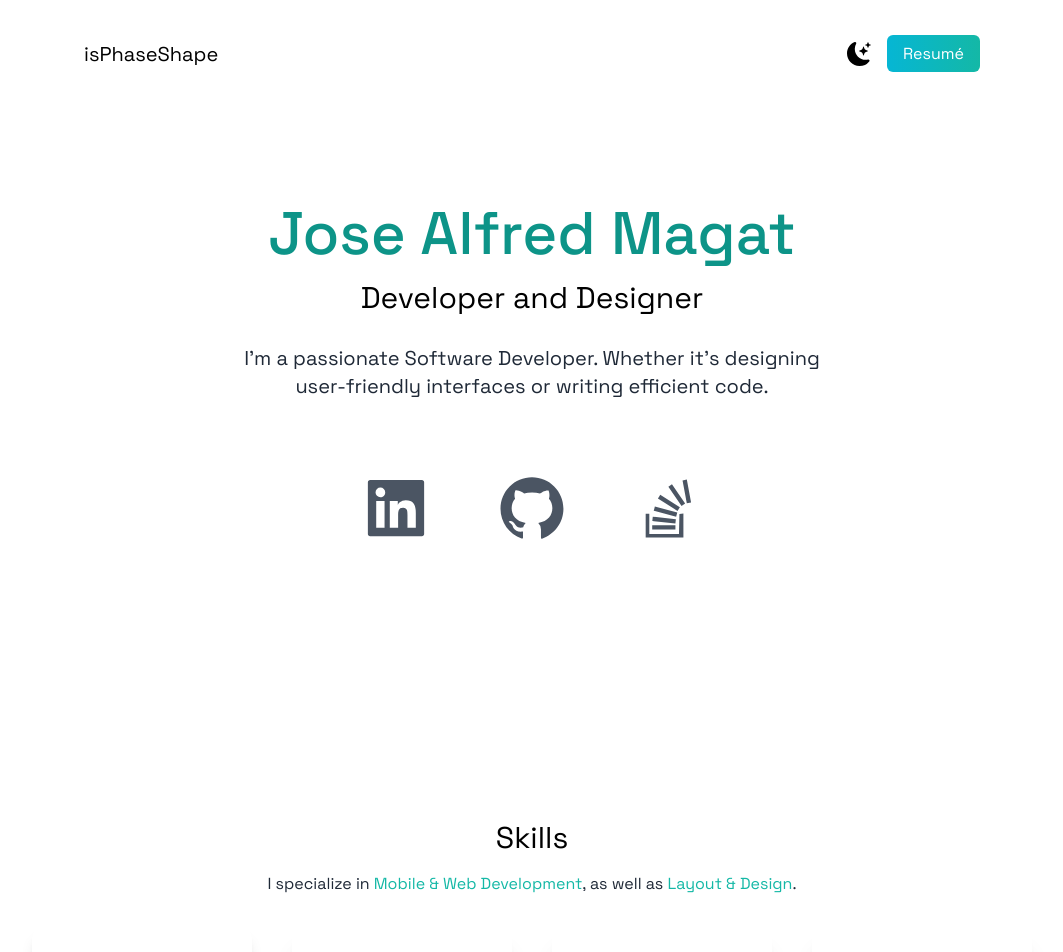
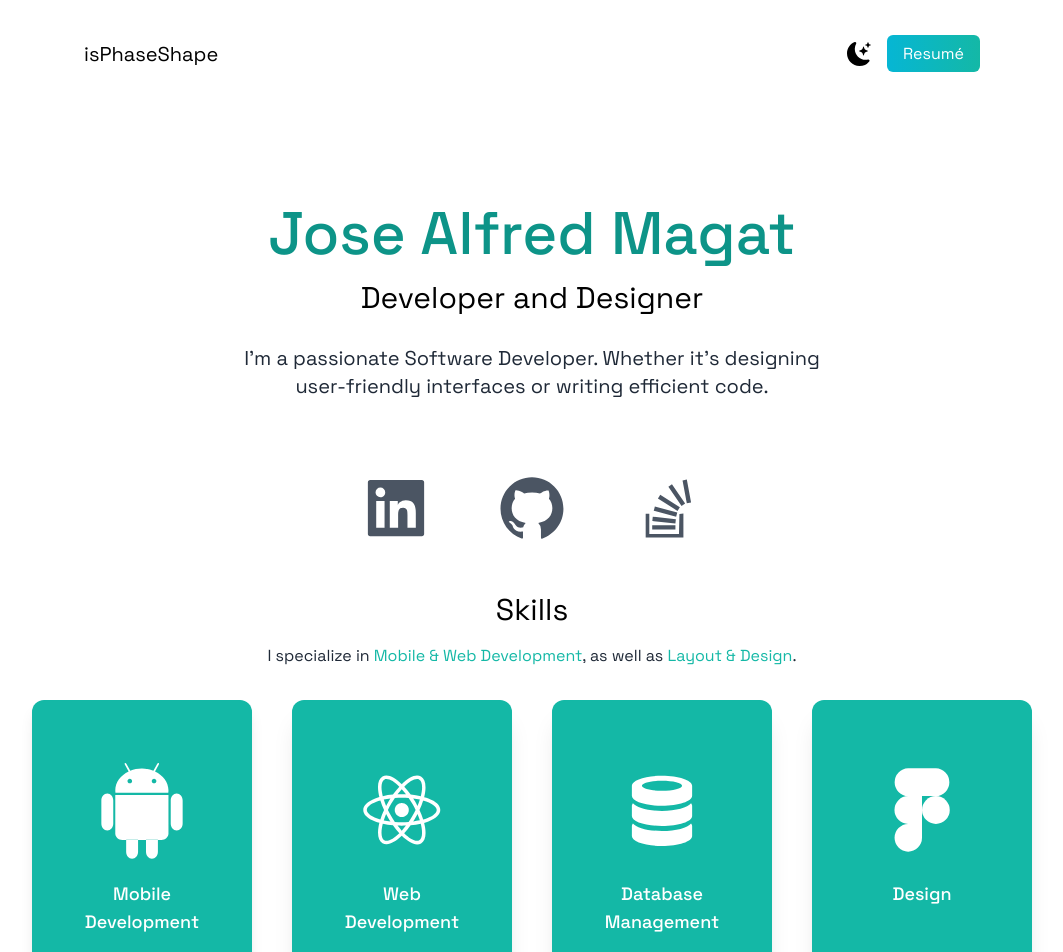
Before and after one commit to phase-sys/portfolio, a Next.js app: page / in a window 1280 px wide. Shown: the top 952 px of the page, without its empty margins (108-1171 px from the left). Built offline with nearby package versions, Linux system fonts and the light colour scheme.

Commit message:
Changed styles

```diff
--- a/src/app/page.js
+++ b/src/app/page.js
@@ -27,8 +27,8 @@ export default function Home() {
     // dark: bg - gray - 900;
     return (
         <div className={darkMode ? "dark" : ""}>
-            <main className="flex flex-col gap-4 bg-white px-5 md:px-32 lg:px-48 dark:bg-gradient-to-b dark:from-gray-900 dark:to-gray-800">
-                <section className="min-h-screen">
+            <main className="flex flex-col gap-8 bg-white px-5 md:px-32 lg:px-48 dark:bg-gradient-to-b dark:from-gray-900 dark:to-gray-800">
+                <section>
                     <nav className="py-10 mb-12 flex justify-between">
                         <h1 className="text-xl dark:text-white dark:font-black">
                             isPhaseShape
@@ -121,39 +121,39 @@ export default function Home() {
                         </p>
                     </div>
                     <div className="flex flex-col lg:flex-row gap-10 justify-center my-5">
-                        <div className="flex flex-col items-center shadow-lg p-10 rounded-xl dark:bg-gradient-to-b dark:from-cyan-500 dark:to-teal-500">
+                        <div className="flex flex-col items-center shadow-lg p-10 rounded-xl bg-teal-500 dark:bg-gradient-to-b dark:from-cyan-500 dark:to-teal-500">
                             <DiAndroid
                                 size={140}
-                                className="text-teal-500 dark:text-gray-900 p-5"
+                                className="text-white dark:text-gray-900 p-5"
                             />
-                            <h3 className="text-lg font-medium pb-2 dark:text-gray-900">
+                            <h3 className="text-white text-center text-lg font-medium pb-2 dark:text-gray-900">
                                 Mobile Development
                             </h3>
                         </div>
-                        <div className="flex flex-col items-center shadow-xl p-10 rounded-xl dark:bg-gradient-to-b dark:from-cyan-500 dark:to-teal-500">
+                        <div className="flex flex-col items-center shadow-xl p-10 rounded-xl bg-teal-500 dark:bg-gradient-to-b dark:from-cyan-500 dark:to-teal-500">
                             <DiReact
                                 size={140}
-                                className="text-teal-500 dark:text-gray-900 p-5"
+                                className="text-white dark:text-gray-900 p-5"
                             />
-                            <h3 className="text-lg font-medium pb-2 dark:text-gray-900">
+                            <h3 className="text-white text-center text-lg font-medium pb-2 dark:text-gray-900">
                                 Web Development
                             </h3>
                         </div>
-                        <div className="flex flex-col items-center shadow-xl p-10 rounded-xl dark:bg-gradient-to-b dark:from-cyan-500 dark:to-teal-500">
+                        <div className="flex flex-col items-center shadow-xl p-10 rounded-xl bg-teal-500  dark:bg-gradient-to-b dark:from-cyan-500 dark:to-teal-500">
                             <DiDatabase
                                 size={140}
-                                className="text-teal-500 dark:text-gray-900 p-5"
+                                className="text-white dark:text-gray-900 p-5"
                             />
-                            <h3 className="text-lg font-medium pb-2 dark:text-gray-900">
+                            <h3 className="text-white text-center text-lg font-medium pb-2 dark:text-gray-900">
                                 Database Management
                             </h3>
                         </div>
-                        <div className="flex flex-col items-center shadow-xl p-10 rounded-xl dark:bg-gradient-to-b dark:from-cyan-500 dark:to-teal-500">
+                        <div className="flex flex-col items-center shadow-xl p-10 rounded-xl bg-teal-500  dark:bg-gradient-to-b dark:from-cyan-500 dark:to-teal-500">
                             <BiLogoFigma
                                 size={140}
-                                className="text-teal-500 dark:text-gray-900 p-5"
+                                className="text-white dark:text-gray-900 p-5"
                             />
-                            <h3 className="text-lg font-medium pb-2 dark:text-gray-900">
+                            <h3 className="text-white text-center text-lg font-medium pb-2 dark:text-gray-900">
                                 Design
                             </h3>
                         </div>
```
